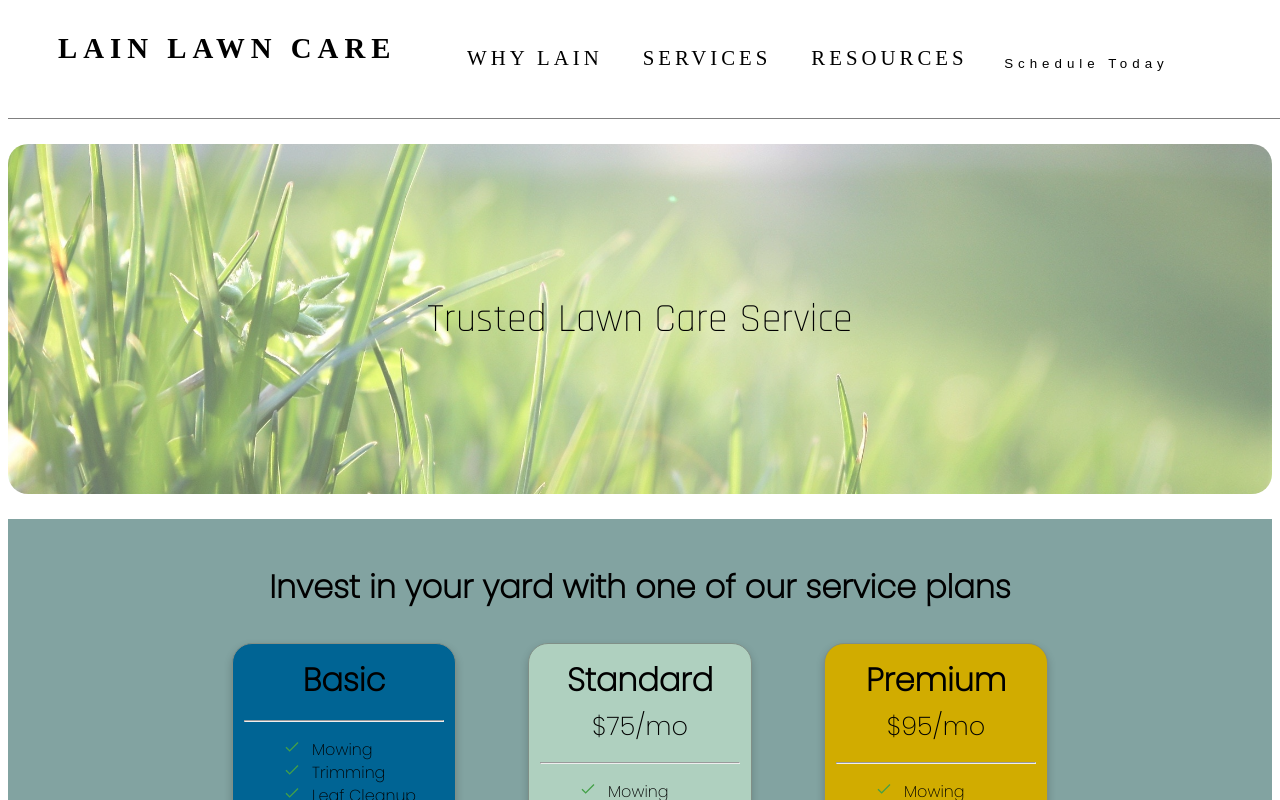
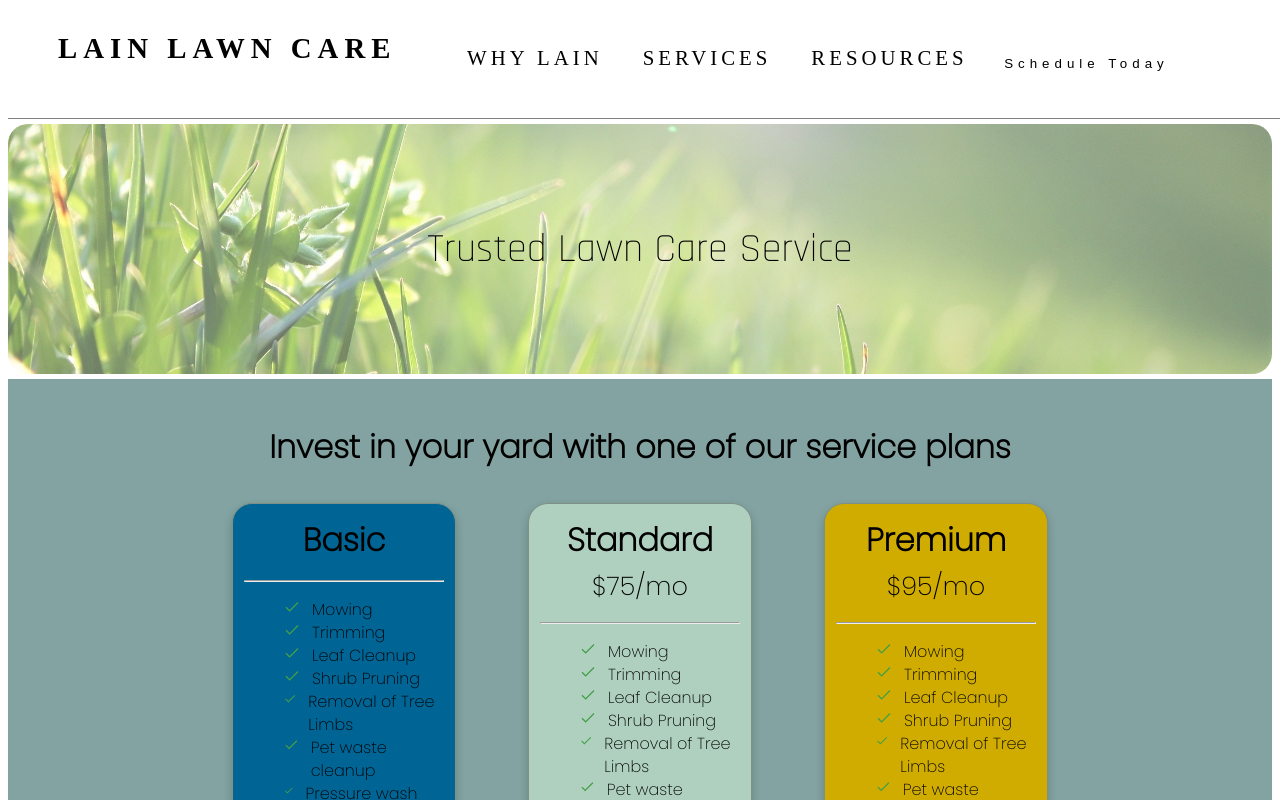
Before and after one commit to serabaker/lawn-care, a React (Create React App) app: page / in a window 1280 px wide. Shown: the top 800 px of the page. Built offline with nearby package versions, Linux system fonts and the light colour scheme; a web font is replaced by a local one.

Commit message:
resized hero section

```diff
--- a/src/components/HeroSection/HeroSection.css
+++ b/src/components/HeroSection/HeroSection.css
@@ -1,5 +1,5 @@
 .hero-container {
-  height: 400px;
+  height: 260px;
   /* padding-top: 2px; */
   display: flex;
   position: sticky;
@@ -9,7 +9,7 @@
 }
 
 .hero-img {
-  height: 350px;
+  height: 250px;
   width: 100%;
   -o-object-fit: cover;
   object-fit: cover;
```
